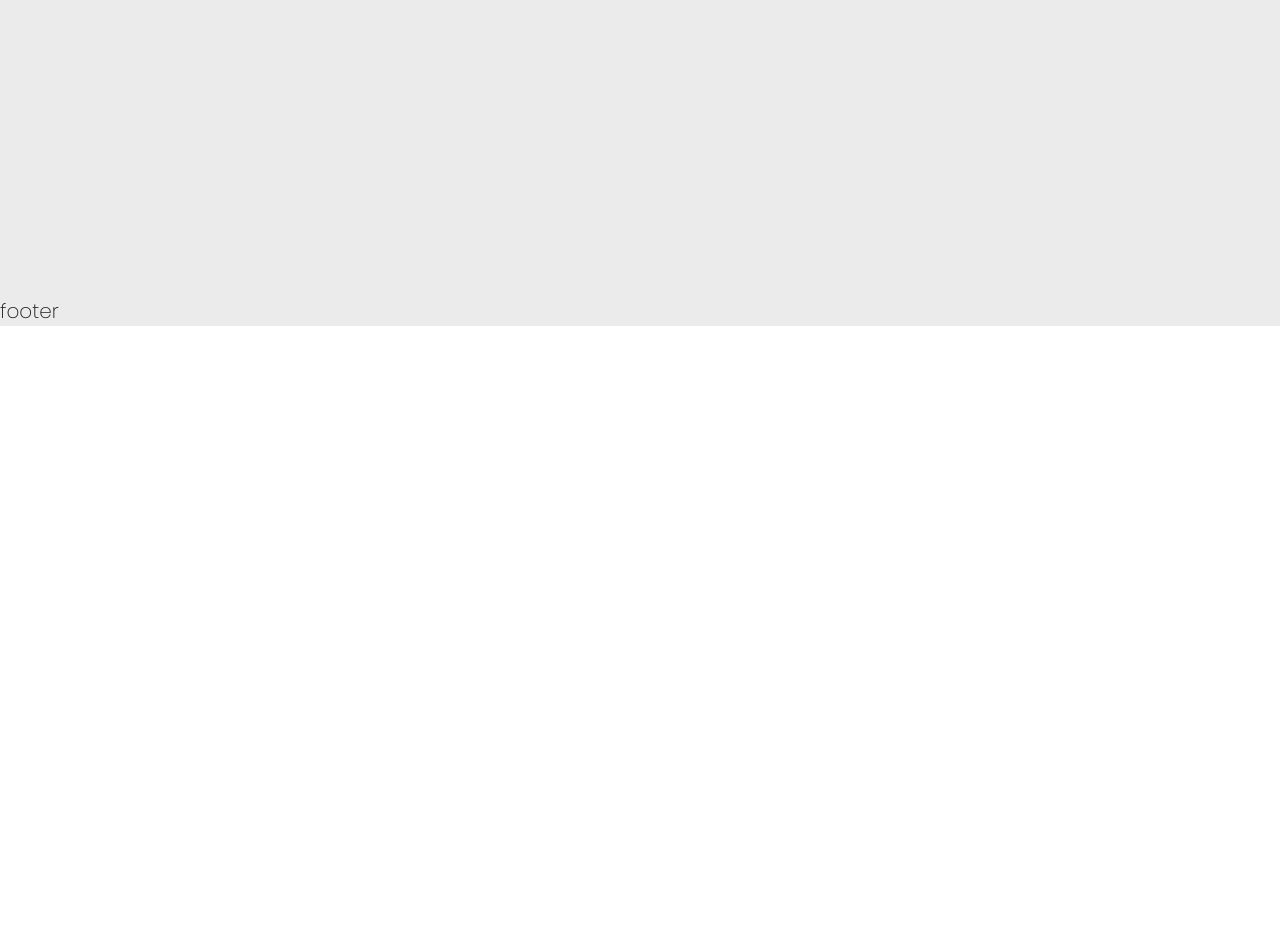
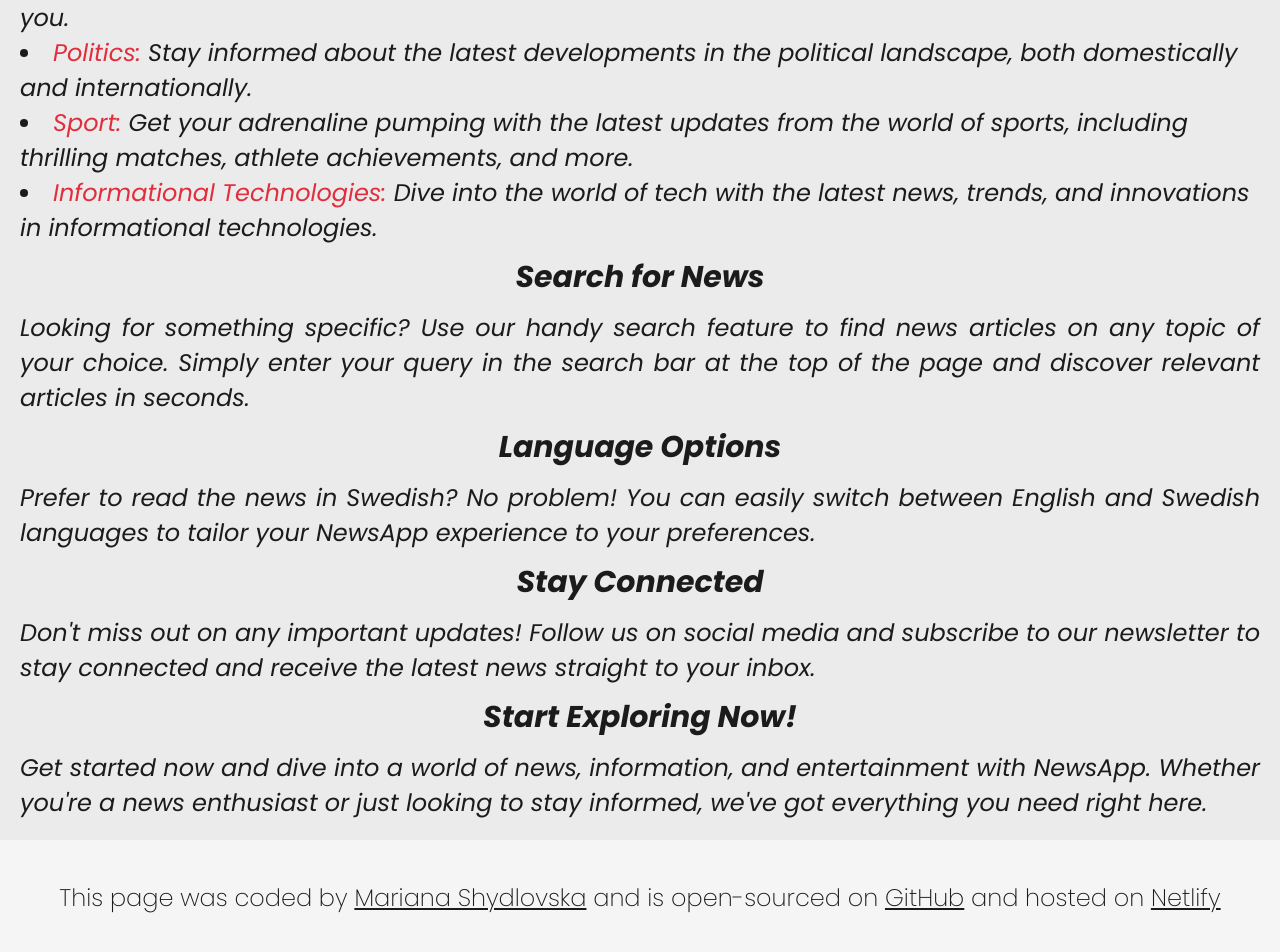
Before and after one commit to MarianaShy/newsapp, a React (Vite) app in the folder newsapp/: page / in a window 1280 px wide. Shown: the part 474-1426 px from the top of the page. Before the commit the page ends 800 px from the top, so only its background shows below. Built offline with nearby package versions, Linux system fonts and the light colour scheme.

Commit message:
add home add footer

```diff
--- a/newsapp/src/App.tsx
+++ b/newsapp/src/App.tsx
@@ -18,7 +18,7 @@ const router = createBrowserRouter(
     createRoutesFromElements(
         <Route path="/" element={<ROOT/>}  errorElement={<ErrorPage />}>
 			   <Route path="/" element={<HOME />} />
-            <Route path="/it" element={<IT />} />
+            <Route path="/informational+technologies" element={<IT />} />
             <Route path="/sport" element={<SPORT />} />
             <Route path="/politics" element={<POLITICS />} />
 				<Route path="/search" element={<SEARCH />} />
--- /dev/null
+++ b/newsapp/src/components/components/footer/footer.css
@@ -0,0 +1,21 @@
+footer{
+	background-color:#F5F5F5;
+
+}
+.footer-flex{
+	padding: 2rem 0;
+	margin: 0 auto;
+	align-self: center;
+	text-align: center;
+	width: 100%;
+	font-size: 1.2rem;
+
+}
+.footer-flex a{
+	text-decoration: underline;
+	color: inherit
+}
+.footer-flex a:hover{
+	text-decoration: none;
+	color: var(--emphasized-color-light);
+}
--- /dev/null
+++ b/newsapp/src/components/components/footer/footer.tsx
@@ -0,0 +1,29 @@
+import './footer.css'
+
+const Footer = () =>{
+	return(
+
+
+
+	<footer>
+		<div className="content">
+		<section className="footer-flex ">
+				<p className="footer-text">
+				<span>This page was coded by </span>
+				<a href="https://www.linkedin.com/in/mariana-shy">Mariana Shydlovska</a>
+				<span> and is open-sourced on </span>
+				<a href="https://github.com/MarianaShy/News">GitHub</a>
+				<span> and hosted on </span>
+				<a href="https://news5today.netlify.app/">Netlify</a>
+				</p>
+
+			</section>
+		</div>
+	</footer>
+	)
+}
+
+
+
+
+export default Footer
--- a/newsapp/src/components/components/header/header.tsx
+++ b/newsapp/src/components/components/header/header.tsx
@@ -28,7 +28,7 @@ function Header() {
                     </NavLink>
             </li>
 				<li className="navigation__item">
-                    <NavLink to="/it" className={({ isActive }) => `navigation__link ${isActive ? 'active' : ''}`} >
+                    <NavLink to="/informational+technologies" className={({ isActive }) => `navigation__link ${isActive ? 'active' : ''}`} >
                         IT
                     </NavLink>
             </li>
--- a/newsapp/src/components/components/page/Page.tsx
+++ b/newsapp/src/components/components/page/Page.tsx
@@ -1,3 +1,6 @@
+import { useLocation } from 'react-router-dom';
+
+
 import Article from "../article";
 import  { pageProp } from "./page.types"
 import "./page.css"
@@ -5,23 +8,28 @@ import "./page.css"
 
 const Page = (props:pageProp) => {
 	let count = 0
+	const location = useLocation();
+	const url = location.pathname.slice(1).split('+').map((word, index) => index === 0 ? word.charAt(0).toUpperCase() + word.slice(1) : word).join(' ');;
 
 	return (
-
-
-				<ul className="left-article-flex">
+		<div className="left-article-flex">
+			<h2 className="right-article-flex__title"><span className='emphasized'>/  </span>{url}</h2>
+			<ul>
 					{props?.news?.map((data:any) => {
 						if(data?.title && data?.urlToImage){
-							console.log(data)
 							if(count < 10){
 								count++
+								const id = `${Date.now()}-${Math.floor(Math.random() * 100000)}`;
 								return <>
-									<Article news={data}/>
+									<Article news={data} key={id}/>
 								</>
 							}
 						}
 					})}
 				</ul>
+		</div>
+
+
 
 	)
 
--- a/newsapp/src/components/components/page/page.css
+++ b/newsapp/src/components/components/page/page.css
@@ -13,8 +13,8 @@
 .left-article-flex{
 	display: flex;
 	flex-wrap: wrap;
+	margin: 0 auto;
 	padding: 1rem;
-	margin: 0 auto;
 }
 .right-article-flex{
 	display: none;
@@ -29,22 +29,30 @@
 	border-top: 2px solid #e02e3d;
 
 }
-
-
 .main-page{
 	display:flex;
 	max-width: 1280px;
 	margin: 0 auto;
 	flex-direction: column;
 }
+.emphasized {
+	color: var(--emphasized-color-light);
+	font-style:oblique;
+
+}
+.right-article-flex__title{
+	padding: 1rem;
+	display: block;
+	background-color: #F5F5F5;
+	width: 100%;
+	border-radius: 0.2rem;
+	}
 
 
 
 
 @media (min-width: 520px) {
-	.left-article-flex, .right-article-flex{
-		padding: 2rem;
-	}
+
 
 }
 
@@ -60,21 +68,17 @@
 		padding: 1rem;
 		max-width: 900px;
 		margin: 0 auto;
-		flex-basis: 20%;
+		flex-basis: 30%;
 		height: fit-content;
 	}
 	.left-article-flex{
-		flex-basis: 80%;
+		flex-basis: 70%;
 		align-self: center;
 	}
 }
 @media (min-width: 933px) {
-	html{
-		font-size: 18px;
-	}
+
 }
 @media (min-width: 1127px) {
-	html{
-		font-size: 20px;
-	}
+
 }
--- a/newsapp/src/components/components/right-section/Right-section.tsx
+++ b/newsapp/src/components/components/right-section/Right-section.tsx
@@ -1,28 +1,50 @@
 import Article from "../article/Article";
-import  { pageProp } from "../page/page.types"
+import  { pageProp } from "./page.types"
+
+import { useEffect, useState } from 'react'
 
 
-const RightSection = (props:pageProp) => {
+
+const RightSection = () => {
 	let count = 0
 
+	const [news, setNews] = useState([])
+
+
+	const getNews = async (url: string) => {
+		try {
+		  const response = await fetch(url);
+		  const data = await response.json();
+		  setNews(data.articles);
+		} catch (err) {
+		  console.error(err);
+		}
+	 };
+
+
+const leftNewsUrl = `https://newsapi.org/v2/everything?q="world"&sortBy="publishedAt"&language=en&apiKey=6046867fa79f4b379c70524289a2823b`
+
+useEffect(()=>{
+		getNews(leftNewsUrl)
+  },[""])
+
 	return (
-
-				<ul className="right-article-flex">
-					{props?.news?.map((data:any) => {
+		<div className="right-article-flex">
+			<h3 className="right-article-flex__title"><span className='emphasized'>/  </span>World news</h3>
+			<ul >
+					{news?.map((data: pageProp) => {
 						if(data?.title && data?.urlToImage){
-							console.log(data)
 							if(count < 10){
-								count++
+								count++;
+								const id = `${Date.now()}-${Math.floor(Math.random() * 100000)}`;
 								return <>
-									<Article news={data}/>
+									<Article news={data} key={id}/>
 								</>
 							}
 						}
 					})}
 				</ul>
-
-
-
+		</div>
 	)
 
 }
--- /dev/null
+++ b/newsapp/src/components/pages/home/home.css
@@ -0,0 +1,23 @@
+.home{
+	padding: 1rem;
+	font-style: oblique;
+}
+.home__title{
+text-align: center;
+padding: 0.5rem;
+font-size: 1.5rem;
+}
+.home__main-title{
+	text-align: center;
+	padding: 0.5rem;
+	font-size: 2rem;
+	}
+.home__text{
+	font-size: 1.2rem;
+text-align: justify;
+}
+.home li{
+	list-style:inside;
+	font-size: 1.2rem;
+
+}
--- a/newsapp/src/components/pages/home/index.tsx
+++ b/newsapp/src/components/pages/home/index.tsx
@@ -1,5 +1,45 @@
+import './home.css'
+
+
 function HOME() {
-	return <div>Home page</div>;
+	return <div className="home content">
+		<h2 className="home__main-title">Welcome to <span className='emphasized'>NewsToday!</span></h2>
+		<section>
+			<p className="home__text">Welcome to NewsApp, your go-to destination for the latest news updates from around the world! Whether you're interested in politics, sports, or informational technologies, we've got you covered.
+			</p>
+			<h3 className="home__title">Explore the Latest News
+			</h3>
+			<h3 className="home__title">Stay Updated on Worldwide News
+			</h3>
+			<p className="home__text">On the right-hand side of your screen, you'll find a curated selection of articles featuring worldwide news. From breaking headlines to fascinating stories, explore a diverse range of topics that matter to you.
+			</p>
+			<ul>
+				<li> <span className='emphasized'> Politics:</span>  Stay informed about the latest developments in the political landscape, both domestically and internationally.
+				</li>
+				<li> <span className='emphasized'>Sport:</span> Get your adrenaline pumping with the latest updates from the world of sports, including thrilling matches, athlete achievements, and more.
+				</li>
+				<li> <span className='emphasized'>Informational Technologies:</span> Dive into the world of tech with the latest news, trends, and innovations in informational technologies.
+				</li>
+			</ul>
+			<h3 className="home__title">Search for News
+			</h3>
+			<p className="home__text">Looking for something specific? Use our handy search feature to find news articles on any topic of your choice. Simply enter your query in the search bar at the top of the page and discover relevant articles in seconds.
+			</p>
+			<h3 className="home__title">Language Options
+			</h3>
+			<p className="home__text">Prefer to read the news in Swedish? No problem! You can easily switch between English and Swedish languages to tailor your NewsApp experience to your preferences.
+			</p>
+			<h3 className="home__title">Stay Connected
+			</h3>
+			<p className="home__text">Don't miss out on any important updates! Follow us on social media and subscribe to our newsletter to stay connected and receive the latest news straight to your inbox.
+			</p>
+			<h3 className="home__title">Start Exploring Now!
+			</h3>
+			<p className="home__text">Get started now and dive into a world of news, information, and entertainment with NewsApp. Whether you're a news enthusiast or just looking to stay informed, we've got everything you need right here.
+			</p>
+		</section>
+
+	</div>;
 }
 
 export default HOME;
--- a/newsapp/src/components/pages/it/index.tsx
+++ b/newsapp/src/components/pages/it/index.tsx
@@ -11,10 +11,10 @@ const IT = () => {
 	const [loading, setLoading] = useState(true);
 
 
-	const getNews = async () => {
+	const getNews = async (url: string) => {
 		try {
 		  setLoading(true);
-		  const response = await fetch(`https://newsapi.org/v2/everything?q="internet+technologies"&sortBy="publishedAt"&language=en&apiKey=6046867fa79f4b379c70524289a2823b`);
+		  const response = await fetch(url);
 		  const data = await response.json();
 		  setNews(data.articles);
 		  setLoading(false);
@@ -24,8 +24,10 @@ const IT = () => {
 	 };
 
 
-  useEffect(()=>{
-		getNews()
+const leftNewsUrl = `https://newsapi.org/v2/everything?q="internet+technologies"&sortBy="publishedAt"&language=en&apiKey=6046867fa79f4b379c70524289a2823b`
+
+useEffect(()=>{
+		getNews(leftNewsUrl)
   },[""])
 
 
@@ -35,7 +37,7 @@ const IT = () => {
 		(<div className='loading'>Loading...</div>) :
 			<main className='main-page'>
 				<Page news={news} />
-				<RightSection news={news} />
+				<RightSection  />
 			</main>
 		}
 	</>
--- a/newsapp/src/components/pages/root/index.tsx
+++ b/newsapp/src/components/pages/root/index.tsx
@@ -2,6 +2,7 @@ import { Outlet } from 'react-router-dom';
 import { SearchContext } from '../../../utils/context/searchContext';
 import { useState } from 'react';
 import Header from '../../components/header/header';
+import Footer from '../../components/footer/footer'
 
 
 
@@ -17,9 +18,7 @@ function ROOT() {
 			 <main>
 				  <Outlet />
 			 </main>
-			 <footer>
-				footer
-			 </footer>
+			 <Footer />
 		</SearchContext.Provider>
   </>);
 }
```
Also changed, not shown: newsapp/src/utils/getNews/getNews.ts (added).
